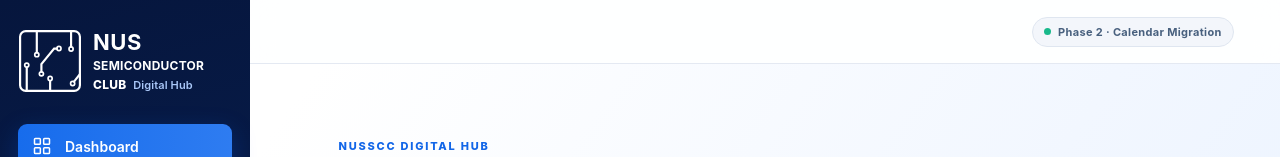
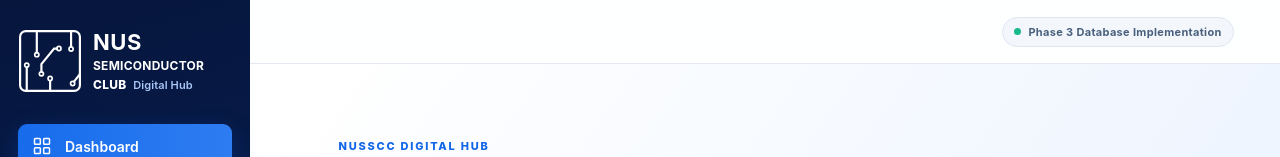
Before and after one commit to botaozheng180-netizen/NUSSCC-Digital-Hub, a Next.js app: page / in a window 1280 px wide. Shown: the top 157 px of the page. Built offline with nearby package versions, Linux system fonts and the light colour scheme.

Commit message:
Update Phase 3 implementation indicator

```diff
--- a/app/globals.css
+++ b/app/globals.css
@@ -1836,7 +1836,7 @@ footer {
     font-size: 0;
   }
   .phase-pill:after {
-    content: "Phase 2";
+    content: "Phase 3 Database Implementation";
     font-size: 10px;
   }
   .hero {
--- a/components/app-shell.tsx
+++ b/components/app-shell.tsx
@@ -74,7 +74,7 @@ export function AppShell({ children }: { children: React.ReactNode }) {
             NUS SEMICONDUCTOR CLUB <span>Digital Hub</span>
           </div>
           <div className="phase-pill">
-            <span /> Phase 2 · Calendar Migration
+            <span /> Phase 3 Database Implementation
           </div>
         </header>
         <main>{children}</main>
```
